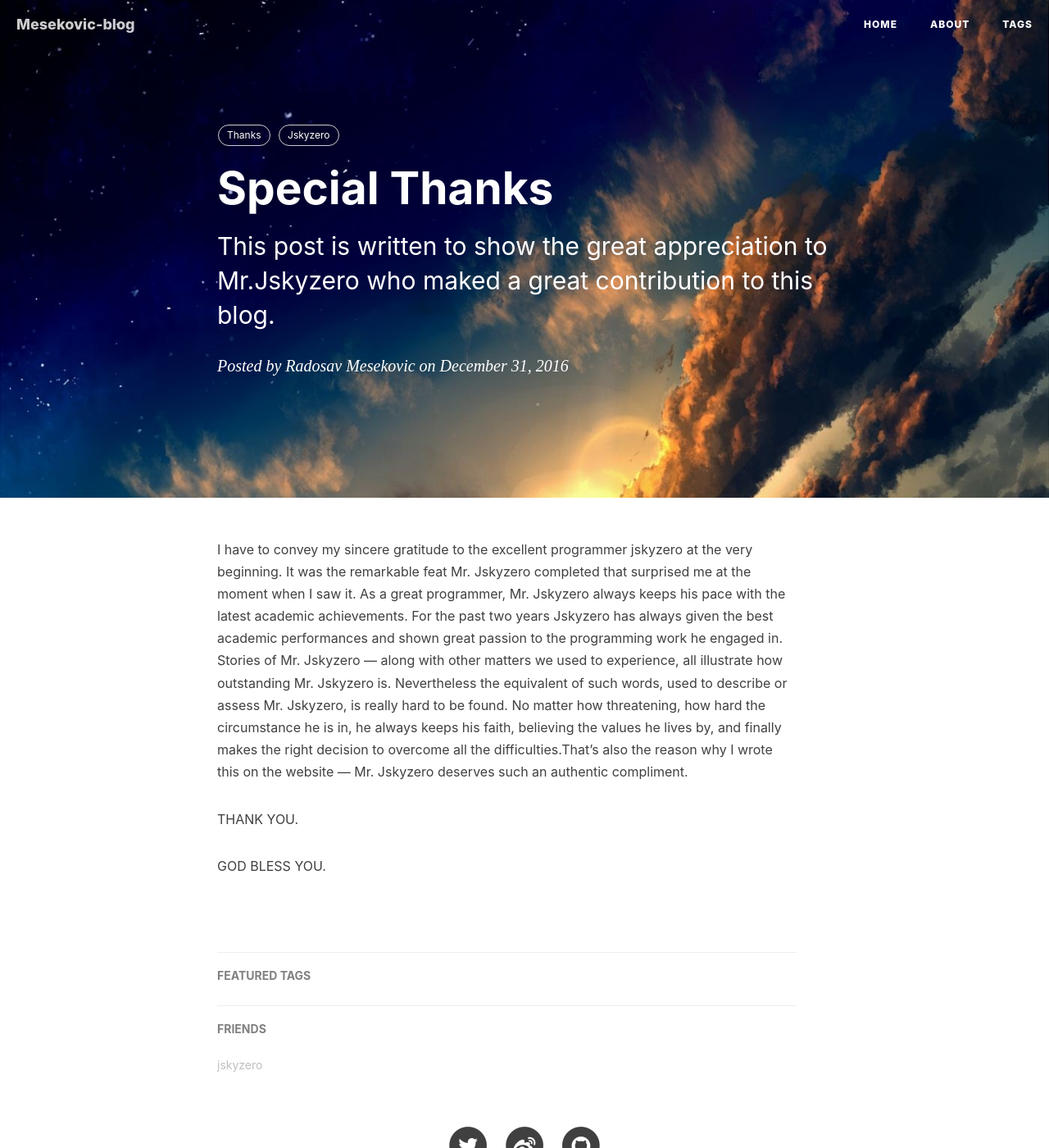
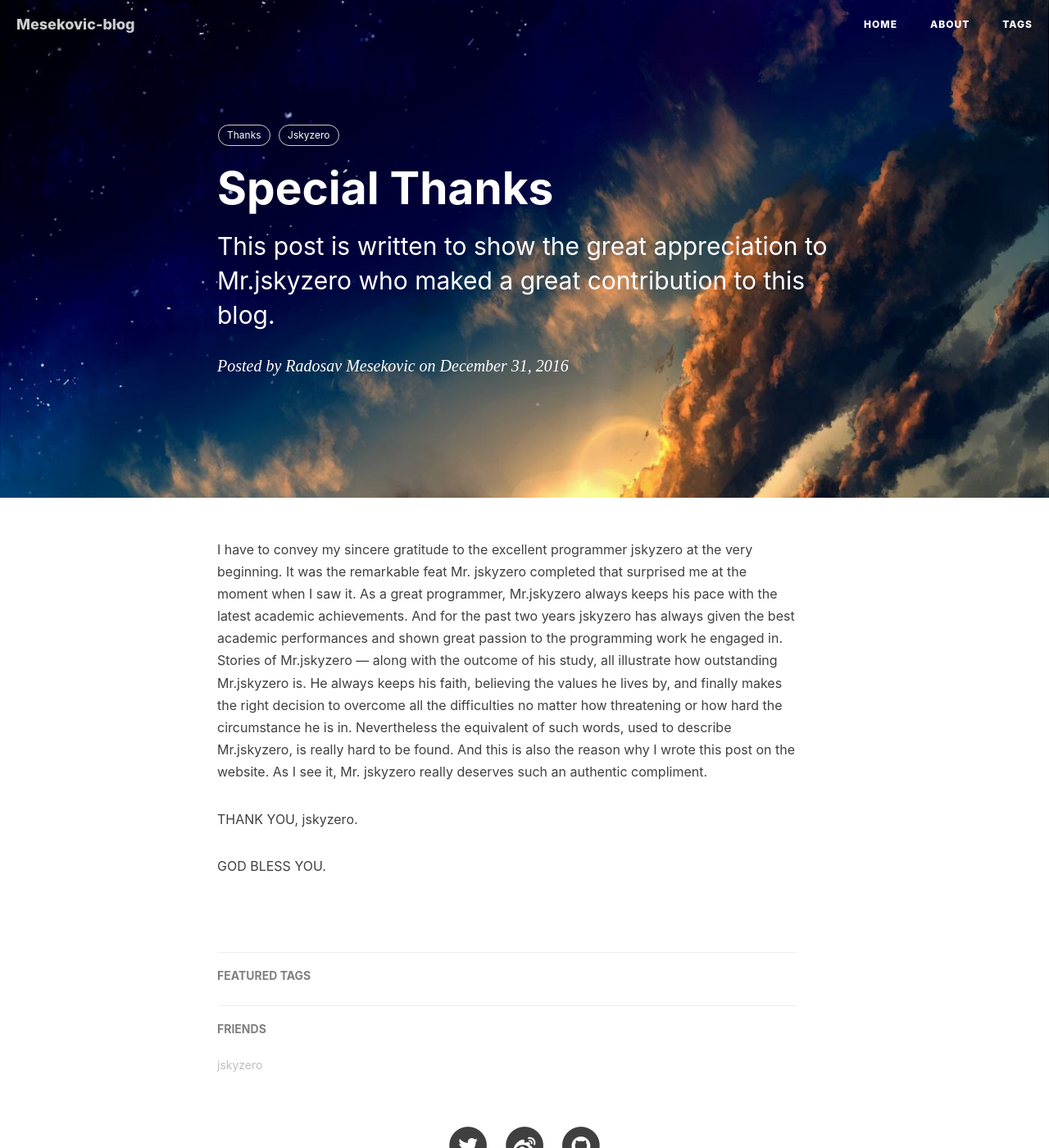
Before and after one commit to Mesekovic/Mesekovic.github.io, a Jekyll site: the page built from _posts/2016-12-31-Specialthanks.md, in a window 1280 px wide and 1400 px high. Shown: the whole window at 82% size. Built offline with Jekyll 4.4.1, drawn with Linux system fonts in a browser that asks for light colours; nearby versions of some CDN libraries; comment, search, counter and statistics services are not loaded.

Commit message:
Update 2016-12-31-Specialthanks.md

```diff
--- a/_posts/2016-12-31-Specialthanks.md
+++ b/_posts/2016-12-31-Specialthanks.md
@@ -1,7 +1,7 @@
 ---
 layout:     post
 title:      "Special Thanks"
-subtitle:   "This post is written to show the great appreciation to Mr.Jskyzero who maked a great contribution to this blog."
+subtitle:   "This post is written to show the great appreciation to Mr.jskyzero who maked a great contribution to this blog."
 date:       2016-12-31
 author:     "Radosav Mesekovic"
 header-img: "img/bg1.jpg"
@@ -11,8 +11,8 @@
 
 ---
 
-I have to convey my sincere gratitude to the excellent programmer jskyzero at the very beginning. It was the remarkable feat Mr. Jskyzero completed that surprised me at the moment when I saw it. As a great programmer, Mr. Jskyzero always keeps his pace with the latest academic achievements. For the past two years Jskyzero has always given the best academic performances and shown great passion to the programming work he engaged in.  Stories of Mr. Jskyzero — along with other matters we used to experience, all illustrate how outstanding Mr. Jskyzero is. Nevertheless the equivalent of such words, used to describe or assess Mr. Jskyzero, is really hard to be found. No matter how threatening, how hard the circumstance he is in, he always keeps his faith, believing the values he lives by, and finally makes the right decision to overcome all the difficulties.That's also the reason why I wrote this on the website — Mr. Jskyzero deserves such an authentic compliment.
+I have to convey my sincere gratitude to the excellent programmer jskyzero at the very beginning. It was the remarkable feat Mr. jskyzero completed that surprised me at the moment when I saw it. As a great programmer, Mr.jskyzero always keeps his pace with the latest academic achievements. And for the past two years jskyzero has always given the best academic performances and shown great passion to the programming work he engaged in. Stories of Mr.jskyzero — along with the outcome of his study, all illustrate how outstanding Mr.jskyzero is. He always keeps his faith, believing the values he lives by, and finally makes the right decision to overcome all the difficulties no matter how threatening or how hard the circumstance he is in. Nevertheless the equivalent of such words, used to describe Mr.jskyzero, is really hard to be found. And this is also the reason why I wrote this post on the website. As I see it, Mr. jskyzero really deserves such an authentic compliment.
 
-THANK YOU.
+THANK YOU, jskyzero.
 
 GOD BLESS YOU.
```
